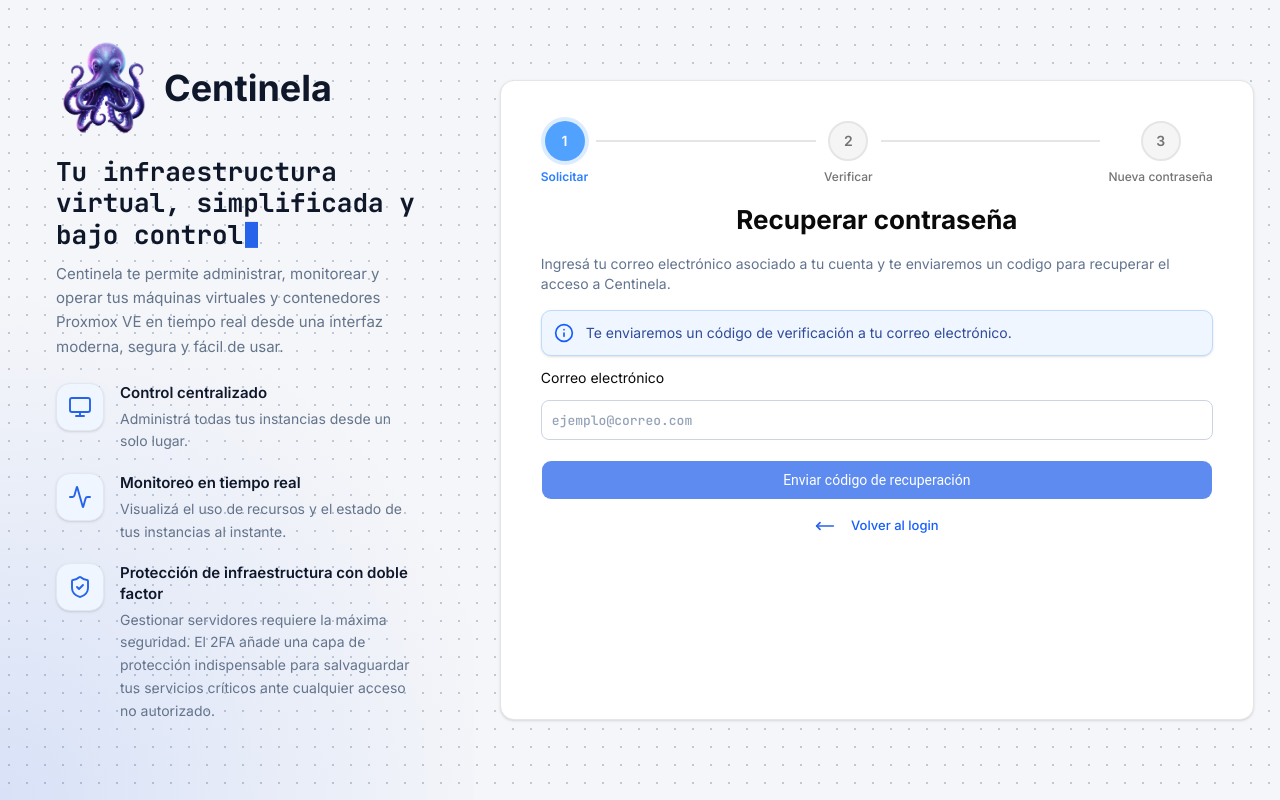
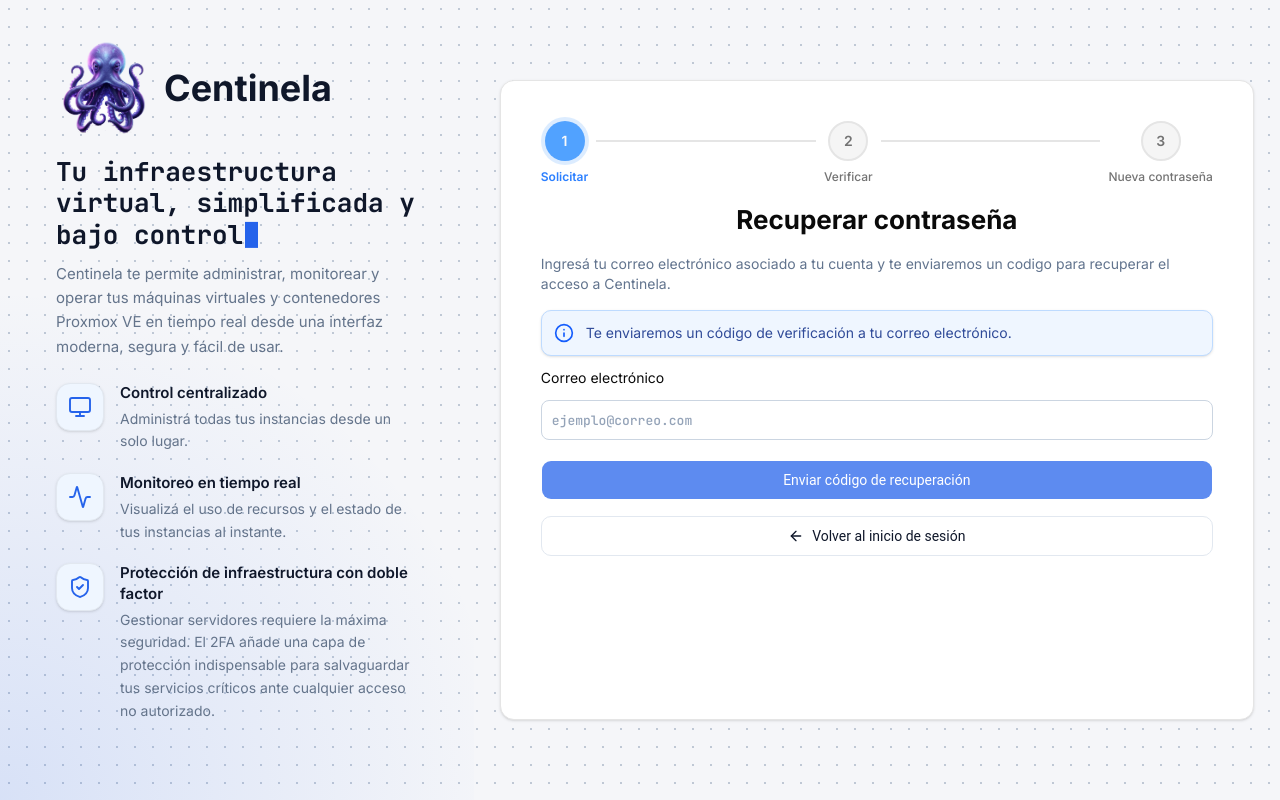
Before and after one commit to luzpacello/centinela-front, a React (Vite) app in the folder centinela/: page /recover-password in a window 1280 px wide. Built offline with nearby package versions, Linux system fonts and the light colour scheme.

Commit message:
fix(RecoverPassword): cambiar boton secundario

```diff
--- a/centinela/src/pages/RecoverPassword.tsx
+++ b/centinela/src/pages/RecoverPassword.tsx
@@ -1,11 +1,11 @@
 import React, { useState } from 'react';
-import { Eye, EyeOff, MoveLeft } from 'lucide-react';
+import { ArrowLeft, Eye, EyeOff } from 'lucide-react';
 import { Button } from '@/components/ui/button';
 import { Input } from '@/components/ui/input';
 import { InputOTP, InputOTPGroup, InputOTPSlot } from '@/components/ui/input-otp';
 import { Stepper } from '@/components/ui/stepper';
 import { ContainerCard, InfoCard } from '@/components/ui/card';
-import { Link, useNavigate } from 'react-router';
+import { useNavigate } from 'react-router';
 import { toast } from '@/components/ui/toast';
 import { apiClient, ApiRequestError } from '@/services/apiClient';
 import { validatePasswordComplexity } from '@/components/features/auth/utils/validateAuthenticationFields';
@@ -533,8 +533,10 @@ export const RecoverPassword: React.FC = () => {
                     </div>
                 </div>
                 <div className="flex w-full justify-center gap-4 mt-4">
-                    <MoveLeft className="size-5 text-[#2563eb]" />
-                    <Link to="/login" replace className="text-info"> Volver al login</Link>
+                    <Button type="button" variant="secondary" className="w-full" onClick={() => navigate('/login', { replace: true })}>
+                        <ArrowLeft className={styles.smallIcon} aria-hidden="true" />
+                        Volver al inicio de sesión
+                    </Button>
                 </div>
             </ContainerCard>
         </>
@@ -547,4 +549,5 @@ export default RecoverPassword;
 const styles = {
     formulario: 'flex max-w-full min-w-0 flex-col justify-center text-center gap-2',
     campo: 'flex w-full flex-col text-left py-3 gap-3',
+    smallIcon: 'size-4! shrink-0',
 };
```
